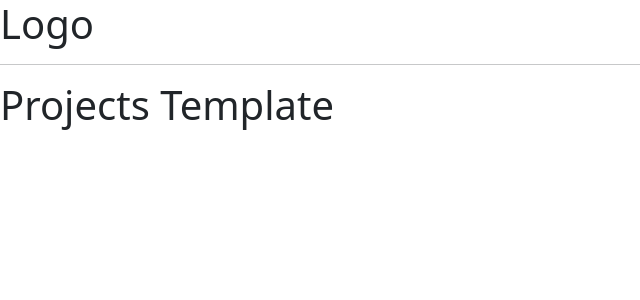
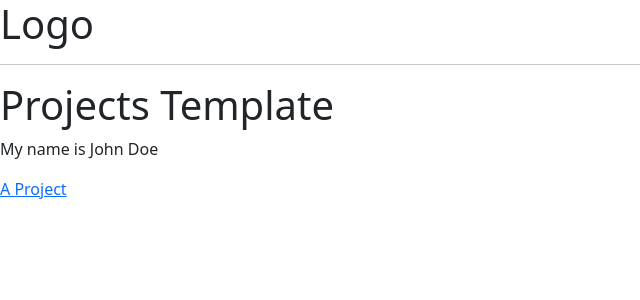
Before and after one commit to MohebYarahmadi/djangoDRFAdvance, a Django app: page / in a window 1280 px wide. Shown: the top 300 px of the page, without its empty margins (0-640 px from the left). Run offline with Django 5.2, Linux system fonts and the light colour scheme; some libraries are stand-ins or nearby versions.

Commit message:
Rendering data to templates done

```diff
--- a/core/projects/views.py
+++ b/core/projects/views.py
@@ -5,9 +5,18 @@ from django.http import HttpResponse
 # Create your views here.
 def projects(request):
     template_name = 'projects/projects.html'
-    return render(request, template_name)
+    context = {
+        'first_name': 'John',
+        'last_name': 'Doe',
+    }
+    return render(request, template_name, context)
 
 
-def project(request):
+def project(request, pk):
     template_name = 'projects/single-project.html'
-    return render(request, template_name)
+    context = {
+        'pk': pk,
+        'title': 'My Game',
+        'budget': '5M',
+    }
+    return render(request, template_name, context)
--- a/core/templates/projects/projects.html
+++ b/core/templates/projects/projects.html
@@ -3,5 +3,8 @@
 {% block body %}
 
 <h1>Projects Template</h1>
+<p>My name is {{ first_name }} {{ last_name }}</p>
+
+<a href="{% url 'projects:single-project' 1254 %}">A Project</a>
 
 {% endblock %}
```
Also changed, not shown: core/templates/projects/single-project.html (+10 -0 lines).
